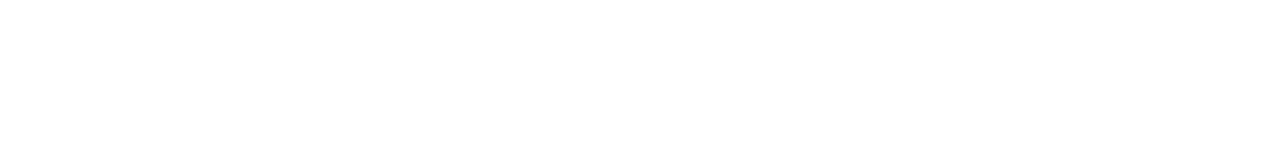
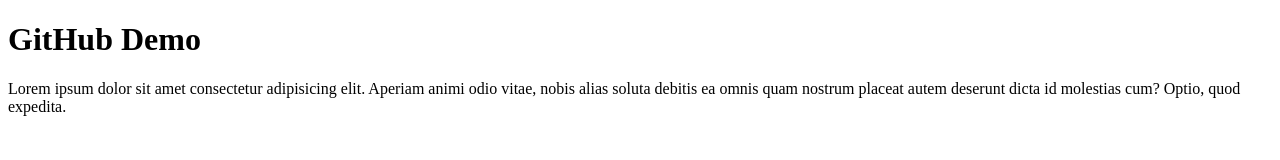
Before and after one commit to Lacheta/delta-demo, a plain HTML site: page index.html in a window 1280 px wide. Drawn offline with Linux system fonts and the light colour scheme.

Commit message:
new files added

```diff
--- a/index.html
+++ b/index.html
@@ -8,6 +8,7 @@
     </title>
 </head>
 <body>
-
+    <h1>GitHub Demo</h1>
+    <p>Lorem ipsum dolor sit amet consectetur adipisicing elit. Aperiam animi odio vitae, nobis alias soluta debitis ea omnis quam nostrum placeat autem deserunt dicta id molestias cum? Optio, quod expedita.</p>
 </body>
 </html>
```
Also changed, not shown: style.css (added), 1 other file.
